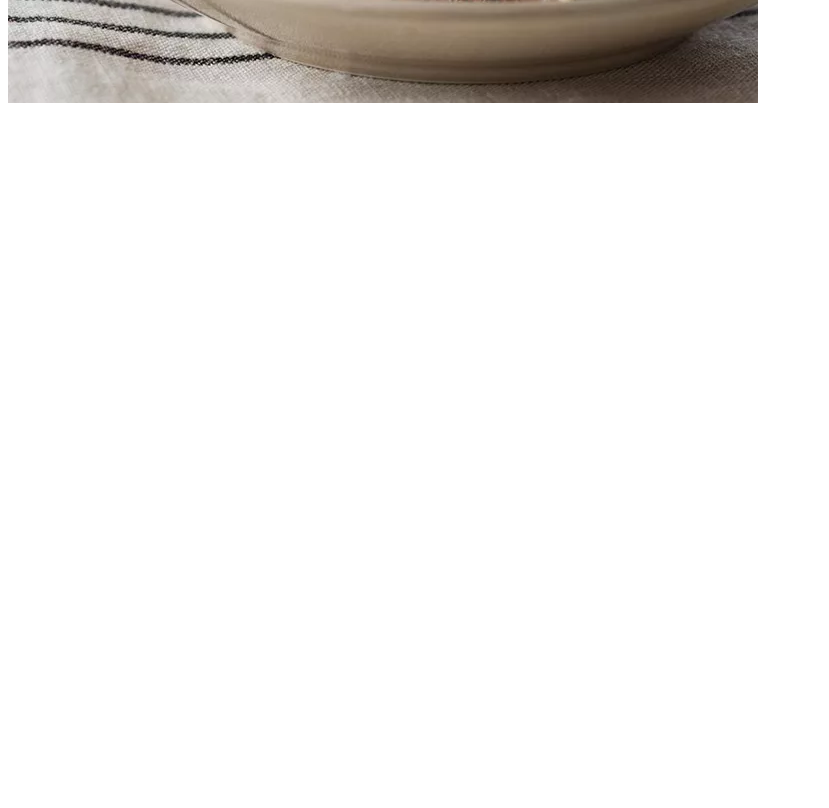
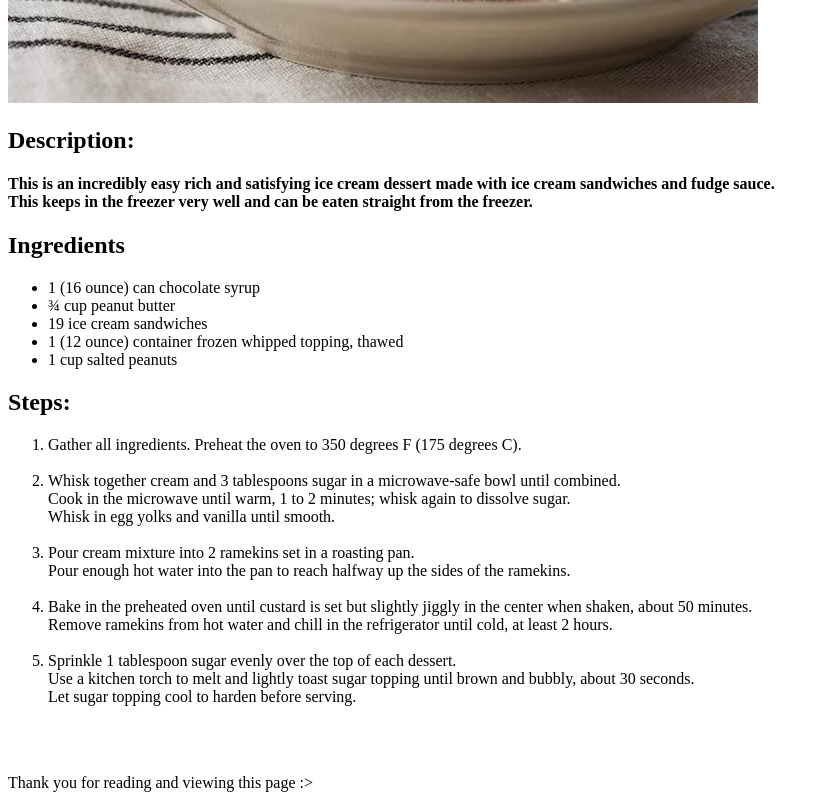
Before and after one commit to 1BookPlngSaScholastic/odin-recipes, a plain HTML site: page recipes/Hot-Fudge-Ice-Cream-Bar.html in a window 1280 px wide. Shown: the part 540-1348 px from the top of the page, without its empty margins (0-829 px from the left). Before the commit the page ends 800 px from the top, so only its background shows below. Drawn offline with Linux system fonts and the light colour scheme.

Commit message:
Completed Hot Fudge Ice Cream Bar page!

```diff
--- a/recipes/Hot-Fudge-Ice-Cream-Bar.html
+++ b/recipes/Hot-Fudge-Ice-Cream-Bar.html
@@ -11,5 +11,56 @@
       src="../images/hot-fudge-ice-cream-bar-dessert.jpg"
       alt="Hot Fudge Ice Cream Bar.jpg"
     />
+    <h2>Description:</h2>
+    <h4>
+      This is an incredibly easy rich and satisfying ice cream dessert made with
+      ice cream sandwiches and fudge sauce. <br />
+      This keeps in the freezer very well and can be eaten straight from the
+      freezer.
+    </h4>
+    <h2>Ingredients</h2>
+    <ul>
+      <li>1 (16 ounce) can chocolate syrup</li>
+      <li>¾ cup peanut butter</li>
+      <li>19 ice cream sandwiches</li>
+      <li>1 (12 ounce) container frozen whipped topping, thawed</li>
+      <li>1 cup salted peanuts</li>
+    </ul>
+    <h2>Steps:</h2>
+    <ol>
+      <li>
+        Gather all ingredients. Preheat the oven to 350 degrees F (175 degrees
+        C).
+      </li>
+      <br />
+      <li>
+        Whisk together cream and 3 tablespoons sugar in a microwave-safe bowl
+        until combined. <br />
+        Cook in the microwave until warm, 1 to 2 minutes; whisk again to
+        dissolve sugar. <br />
+        Whisk in egg yolks and vanilla until smooth.
+      </li>
+      <br />
+      <li>
+        Pour cream mixture into 2 ramekins set in a roasting pan. <br />
+        Pour enough hot water into the pan to reach halfway up the sides of the
+        ramekins.
+      </li>
+      <br />
+      <li>
+        Bake in the preheated oven until custard is set but slightly jiggly in
+        the center when shaken, about 50 minutes. <br />Remove ramekins from hot
+        water and chill in the refrigerator until cold, at least 2 hours.
+      </li>
+      <br />
+      <li>
+        Sprinkle 1 tablespoon sugar evenly over the top of each dessert. <br />
+        Use a kitchen torch to melt and lightly toast sugar topping until brown
+        and bubbly, about 30 seconds. <br />Let sugar topping cool to harden
+        before serving.
+      </li>
+    </ol>
+    <br /><br />
+    <p>Thank you for reading and viewing this page :></p>
   </body>
 </html>
```
